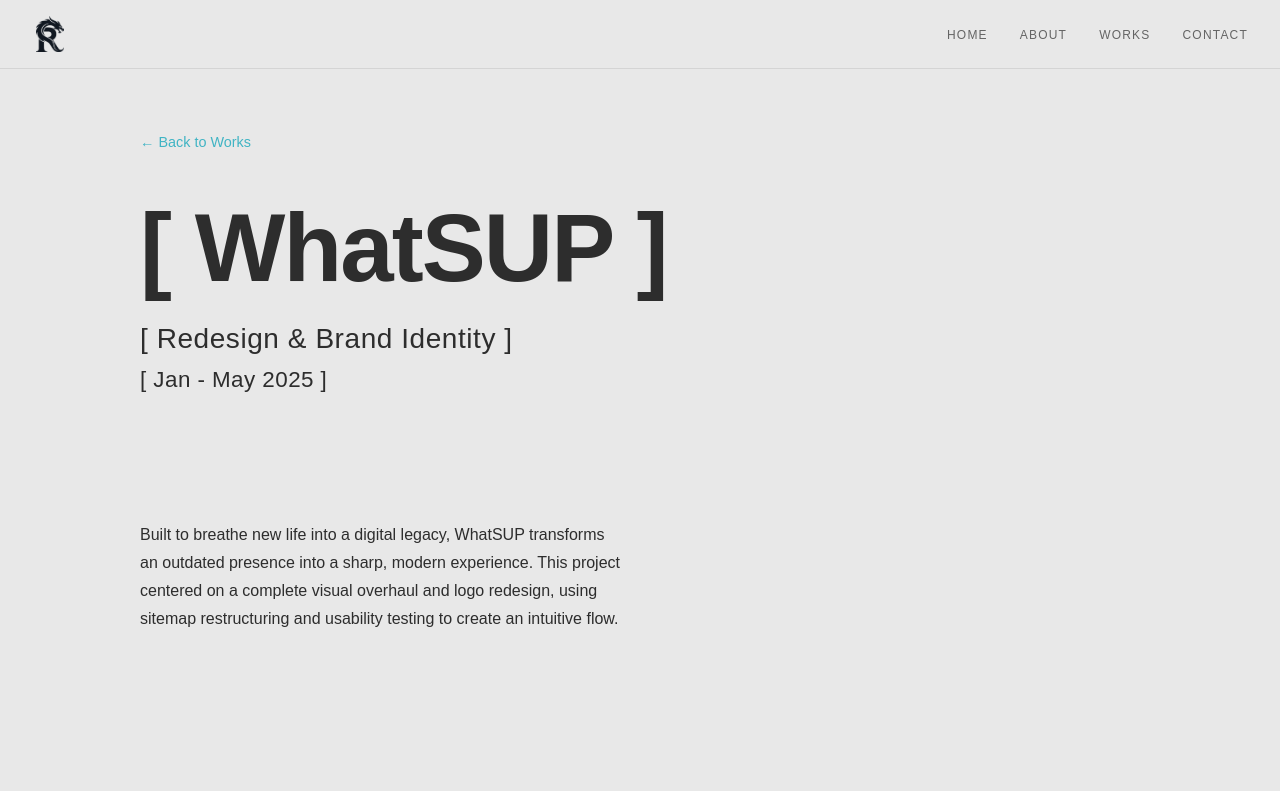
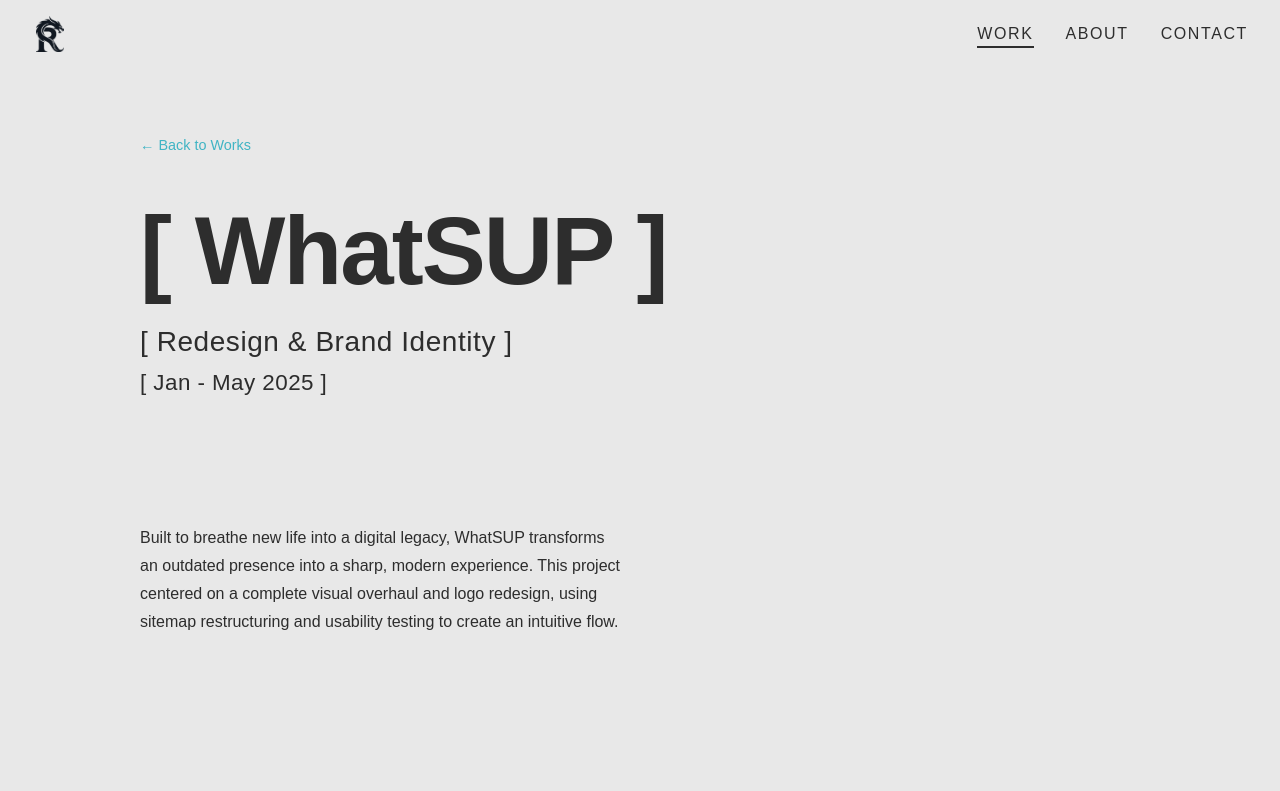
Before and after one commit to antyc0817/Reagan-Port, a Next.js app: page /projects/whatsup in a window 1280 px wide. Shown: the top 791 px of the page. Built offline with nearby package versions, Linux system fonts and the light colour scheme; a web font is replaced by a local one.

Commit message:
fix navbar scrolling

```diff
--- a/app/components/Navbar.js
+++ b/app/components/Navbar.js
@@ -1,18 +1,57 @@
+"use client";
+
+import { useState, useEffect, useRef } from "react";
 import Image from "next/image";
 import Link from "next/link";
+import { usePathname } from "next/navigation";
 import styles from "./Navbar.module.css";
 
 export default function Navbar() {
+  const pathname = usePathname();
+  const [visible, setVisible] = useState(true);
+  const lastScrollY = useRef(0);
+
+  useEffect(() => {
+    const handleScroll = () => {
+      const currentScrollY = window.scrollY;
+      if (currentScrollY < 50) {
+        setVisible(true);
+      } else if (currentScrollY > lastScrollY.current) {
+        setVisible(false);
+      } else {
+        setVisible(true);
+      }
+      lastScrollY.current = currentScrollY;
+    };
+
+    window.addEventListener("scroll", handleScroll, { passive: true });
+    return () => window.removeEventListener("scroll", handleScroll);
+  }, []);
+
   return (
-    <nav className={styles.navbar}>
+    <nav className={`${styles.navbar} ${visible ? styles.navbarVisible : styles.navbarHidden}`}>
       <Link href="/" className={styles.logo}>
         <Image src="/icons/r-icon.png" alt="Home" width={36} height={36} className={styles.logoIcon} unoptimized />
       </Link>
       <ul className={styles.links}>
-        <li><Link href="/#home">HOME</Link></li>
-        <li><Link href="/#about">ABOUT</Link></li>
-        <li><Link href="/#works">WORKS</Link></li>
-        <li><Link href="/#contact">CONTACT</Link></li>
+        <li>
+          <Link
+            href="/#works"
+            className={`${styles.link} ${pathname === "/" || pathname?.startsWith("/projects") ? styles.linkActive : ""}`}
+          >
+            WORK
+          </Link>
+        </li>
+        <li>
+          <Link href="/about" className={`${styles.link} ${pathname === "/about" ? styles.linkActive : ""}`}>
+            ABOUT
+          </Link>
+        </li>
+        <li>
+          <Link href="/#contact" className={styles.link}>
+            CONTACT
+          </Link>
+        </li>
       </ul>
     </nav>
   );
--- a/app/components/Navbar.module.css
+++ b/app/components/Navbar.module.css
@@ -1,14 +1,25 @@
 .navbar {
-  position: sticky;
+  position: fixed;
   top: 0;
+  left: 0;
+  right: 0;
   z-index: 100;
   display: flex;
   align-items: center;
   justify-content: space-between;
   padding: 1rem 2rem;
   background: var(--background);
-  border-bottom: 1px solid color-mix(in srgb, var(--foreground) 10%, transparent);
   backdrop-filter: blur(8px);
+  transform: translateY(0);
+  transition: transform 0.3s ease;
+}
+
+.navbarHidden {
+  transform: translateY(-100%);
+}
+
+.navbarVisible {
+  transform: translateY(0);
 }
 
 .logo {
@@ -35,14 +46,20 @@
   padding: 0;
 }
 
-.links a {
-  font-size: 0.75rem;
+.link {
+  font-size: 1rem;
   font-weight: 500;
   letter-spacing: 0.1em;
-  opacity: 0.7;
+  color: var(--foreground);
+  padding-bottom: 0.25rem;
+  border-bottom: 2px solid transparent;
   transition: opacity 0.2s ease;
 }
 
-.links a:hover {
-  opacity: 1;
+.link:hover {
+  opacity: 0.8;
 }
+
+.linkActive {
+  border-bottom-color: var(--foreground);
+}
--- a/app/layout.js
+++ b/app/layout.js
@@ -20,7 +20,9 @@ export default function RootLayout({ children }) {
     <html lang="en" suppressHydrationWarning>
       <body suppressHydrationWarning>
         <Navbar />
-        {children}
+        <div style={{ paddingTop: "4.5rem" }}>
+          {children}
+        </div>
       </body>
     </html>
   );
```
Also changed, not shown: app/about/page.js (added, +19 -0 lines), app/page.js (+3 -10 lines), app/page.module.css (+9 -13 lines).
